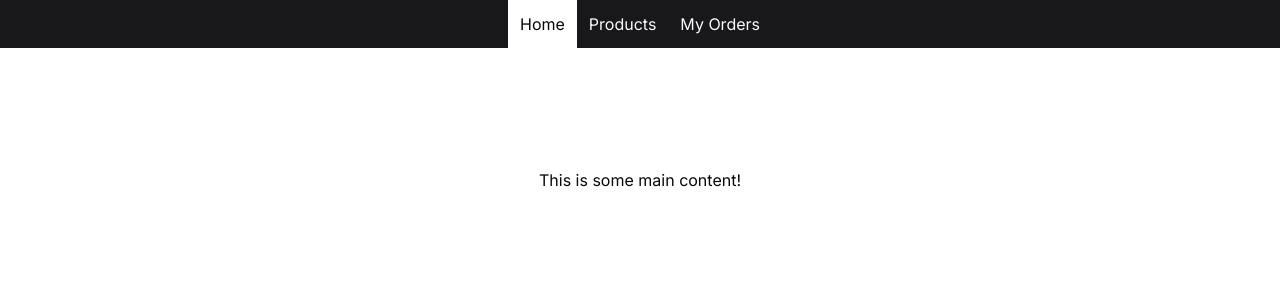
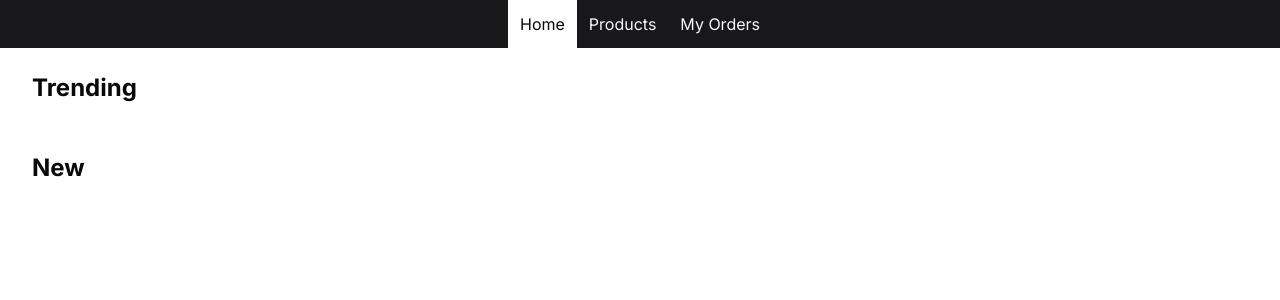
Before and after one commit to jrbarnhart/mock-web-store, a Next.js app: page / in a window 1280 px wide. Shown: the top 300 px of the page. Built offline with nearby package versions, Linux system fonts and the light colour scheme.

Commit message:
Add product sections to page

```diff
--- a/app/(shop)/page.tsx
+++ b/app/(shop)/page.tsx
@@ -1,9 +1,30 @@
-import Image from "next/image";
+import { getPopularProducts, getRecentProducts } from "@/lib/queryProducts";
+import { ProductFetcher } from "@/lib/types";
 
-export default function Home() {
+export default function HomePage() {
   return (
-    <main className="flex min-h-screen flex-col items-center justify-between p-24">
-      <p>This is some main content!</p>
+    <main className="space-y-12">
+      <ProductGridSection
+        title="Trending"
+        productFetcher={getPopularProducts}
+      />
+      <ProductGridSection title="New" productFetcher={getRecentProducts} />
     </main>
   );
 }
+
+function ProductGridSection({
+  productFetcher,
+  title,
+}: {
+  productFetcher: ProductFetcher;
+  title: string;
+}) {
+  return (
+    <div className="space-y-4">
+      <div className="flex gap-4">
+        <h2 className="text-2xl font-bold">{title}</h2>
+      </div>
+    </div>
+  );
+}
```
